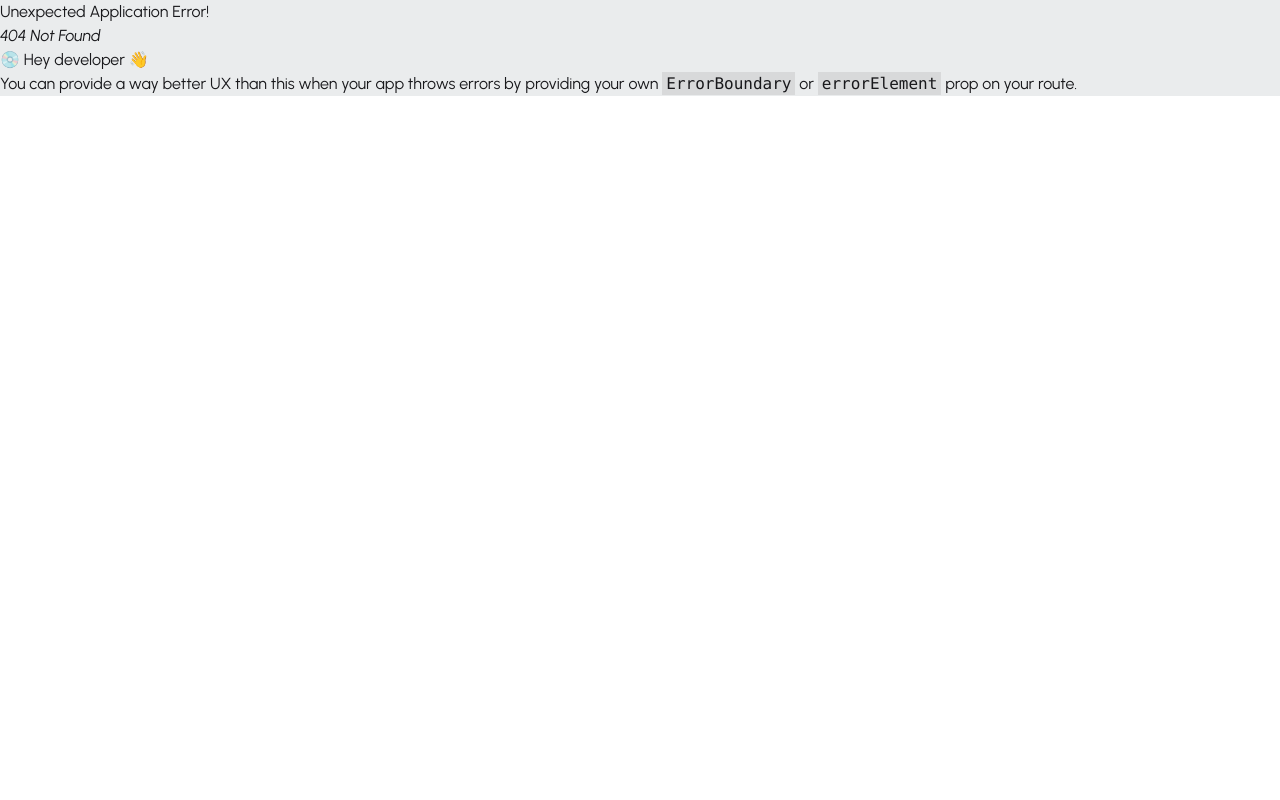
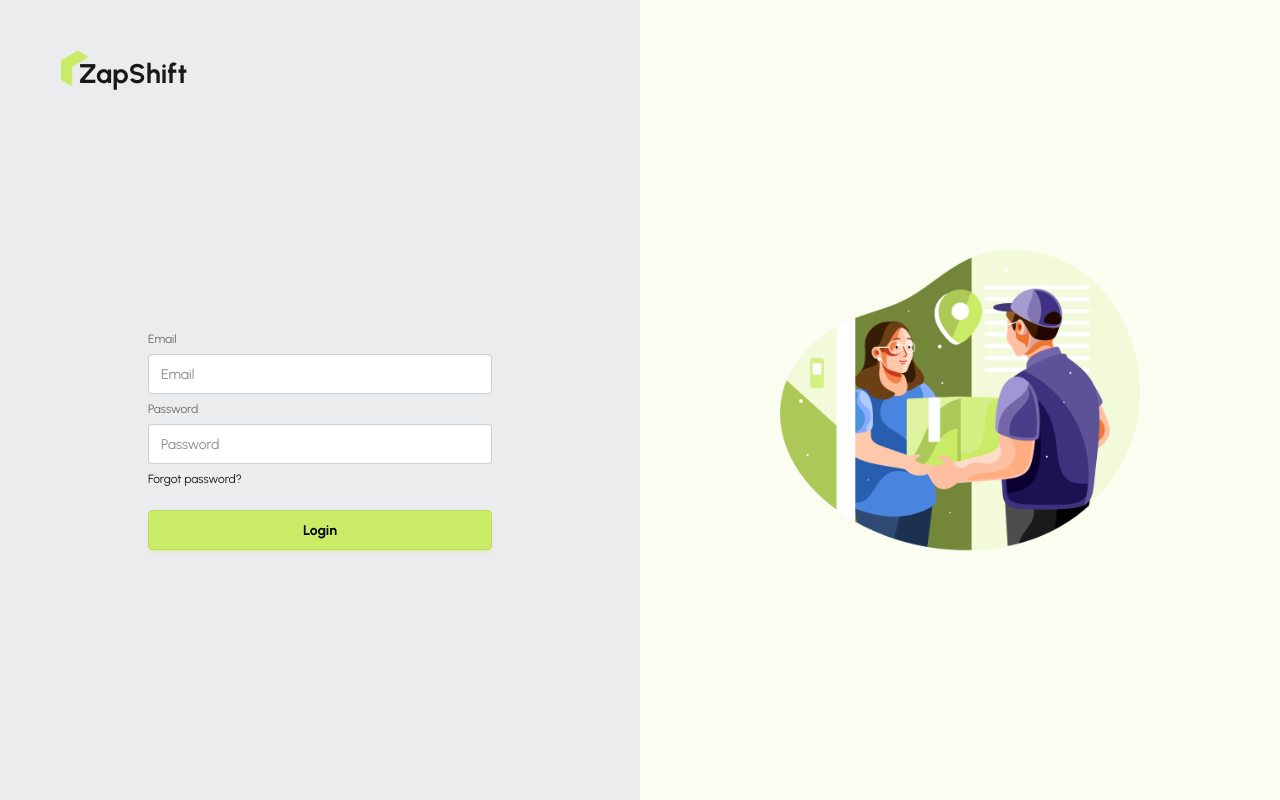
Before and after one commit to joybappy2/Zapshift-Client, a React (Vite) app: page /register in a window 1280 px wide. Before the commit this address had no page. Built offline with nearby package versions, Linux system fonts and the light colour scheme.

Commit message:
authlayout created

```diff
--- a/package.json
+++ b/package.json
@@ -16,6 +16,7 @@
     "react": "^19.2.0",
     "react-awesome-slider": "^4.1.0",
     "react-dom": "^19.2.0",
+    "react-hook-form": "^7.66.1",
     "react-icons": "^5.5.0",
     "react-leaflet": "^5.0.0-rc.2",
     "react-responsive-carousel": "^3.2.23",
--- /dev/null
+++ b/src/layouts/AuthLayout/AuthLayout.jsx
@@ -0,0 +1,34 @@
+import React from "react";
+import Logo from "../../components/Logo/Logo";
+import { Outlet } from "react-router";
+import authImg from "../../assets/authImage.png";
+
+const AuthLayout = () => {
+  return (
+    <div className=" relative">
+      <div className="absolute md:top-10 md:left-10">
+        <Logo />
+      </div>
+
+      <div className="flex-col-reverse flex md:flex-row min-h-screen">
+        {/* Form */}
+        <div className=" md:flex-1 flex justify-center items-center">
+          <div className="absolute mb-[600px] md:mb-0">
+            <Outlet></Outlet>
+          </div>
+        </div>
+
+        {/* Image */}
+        <figure className=" bg-[#fafdf0] flex-1 md:flex justify-center items-center">
+          <img
+            className="w-full object-cover lg:scale-75"
+            src={authImg}
+            alt=""
+          />
+        </figure>
+      </div>
+    </div>
+  );
+};
+
+export default AuthLayout;
--- a/src/pages/Home/Home.jsx
+++ b/src/pages/Home/Home.jsx
@@ -21,22 +21,22 @@ const Home = () => {
 
       {/* Our Services */}
       <div>
-        <OurServices/>
+        <OurServices />
       </div>
 
       {/* Brands Marquee */}
-      <div className="mb-10">
-      <BrandsMarquee/>
+      <div className="my-20 ">
+        <BrandsMarquee />
       </div>
 
       {/* Features */}
       <div>
-          <DeliveryFeatures/>
+        <DeliveryFeatures />
       </div>
 
       {/* Reviews */}
       <div className="my-20">
-       <Reviews/>
+        <Reviews />
       </div>
     </div>
   );
--- a/src/pages/Home/OurServices/OurServices.jsx
+++ b/src/pages/Home/OurServices/OurServices.jsx
@@ -6,8 +6,8 @@ const OurServices = () => {
 
   return (
     <>
-      <div className="bg-secondary text-white p-16 mb-20 mt-28 rounded-2xl ">
-        <h2 className="text-3xl md:text-4xl font-bold text-center">
+      <div className="bg-secondary text-white md:p-16 p-4 mb-20 mt-28 rounded-2xl ">
+        <h2 className="text-3xl md:text-4xl font-bold text-center mt-5 md:mt-0">
           Our Services
         </h2>
         <p className="text-center mt-4 text-gray-300 md:px-32">
@@ -39,7 +39,6 @@ const OurServices = () => {
           ))}
         </div>
 
-        <div>{}</div>
       </div>
     </>
   );
--- /dev/null
+++ b/src/pages/Register/Register.jsx
@@ -0,0 +1,76 @@
+import React from "react";
+import { useForm } from "react-hook-form";
+
+const Register = () => {
+  // React hook form property
+  const {
+    register,
+    handleSubmit,
+    formState: { errors },
+  } = useForm();
+
+  // Form Submit
+  const handleRegister = (data) => {
+    console.log(data);
+  };
+
+  return (
+    <div>
+      <div className="mt-20 flex justify-center">
+        <form
+          onSubmit={handleSubmit(handleRegister)}
+          className="form md:w-sm w-xs px-5"
+        >
+          <fieldset className="fieldset">
+            {/* Email */}
+            <label className="label">Email</label>
+            <input
+              type="email"
+              {...register("email", { required: true })}
+              className="input w-full"
+              placeholder="Email"
+            />
+            {errors.email?.type === "required" && (
+              <p className="text-red-500">Email Required</p>
+            )}
+
+            {/* Password */}
+            <label className="label">Password</label>
+            <input
+              type="password"
+              {...register("password", {
+                required: true,
+                minLength: 8,
+                pattern: /[A-Z]/,
+              })}
+              className="input w-full"
+              placeholder="Password"
+            />
+            {errors.password?.type === "required" && (
+              <p className="text-red-500">Password is required</p>
+            )}
+            {errors.password?.type === "minLength" && (
+              <p className="text-red-500">
+                Password length must be at least 8 character
+              </p>
+            )}
+            {errors.password?.type === "pattern" && (
+              <p className="text-red-500">
+                Password must have a uppercase letter
+              </p>
+            )}
+
+            <div>
+              <a className="link link-hover">Forgot password?</a>
+            </div>
+            <button className="btn btn-primary text-black font-bold mt-4">
+              Login
+            </button>
+          </fieldset>
+        </form>
+      </div>
+    </div>
+  );
+};
+
+export default Register;
--- a/src/routes/Router/Router.jsx
+++ b/src/routes/Router/Router.jsx
@@ -2,6 +2,8 @@ import { createBrowserRouter } from "react-router";
 import RootLayout from "../../layouts/RootLayout/RootLayout";
 import Home from "../../pages/Home/Home";
 import Coverage from "../../pages/Home/Coverage/Coverage";
+import AuthLayout from "../../layouts/AuthLayout/AuthLayout";
+import Register from "../../pages/Register/Register";
 
 const router = createBrowserRouter([
   {
@@ -13,8 +15,19 @@ const router = createBrowserRouter([
         Component: Home,
       },
       {
-        path: "/coverage",
+        path: "coverage",
         Component: Coverage,
+      },
+    ],
+  },
+
+  {
+    path: "/",
+    Component: AuthLayout,
+    children: [
+      {
+        path: "register",
+        Component: Register,
       },
     ],
   },
```
Also changed, not shown: 1 other file (tests, documents, lock files or other folders).
